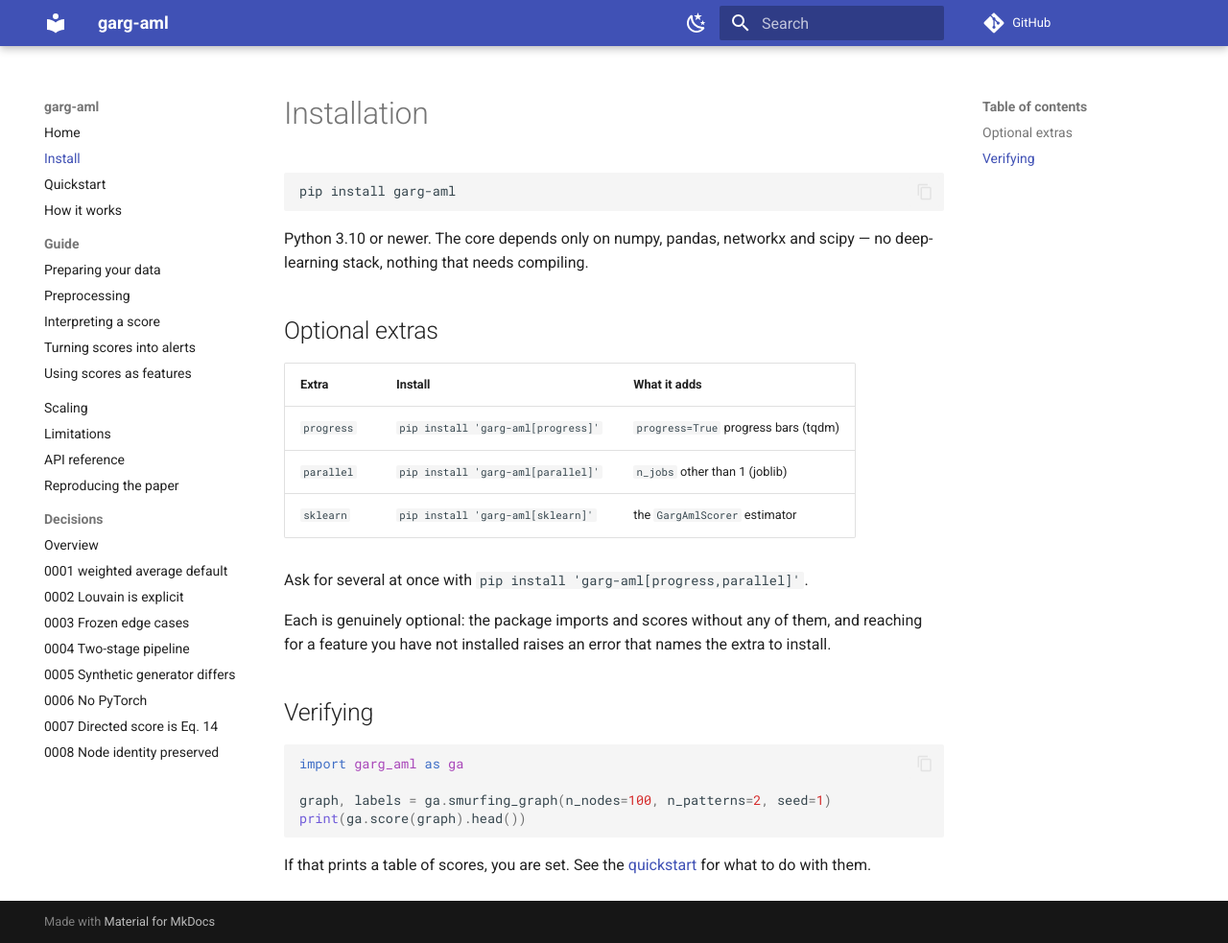
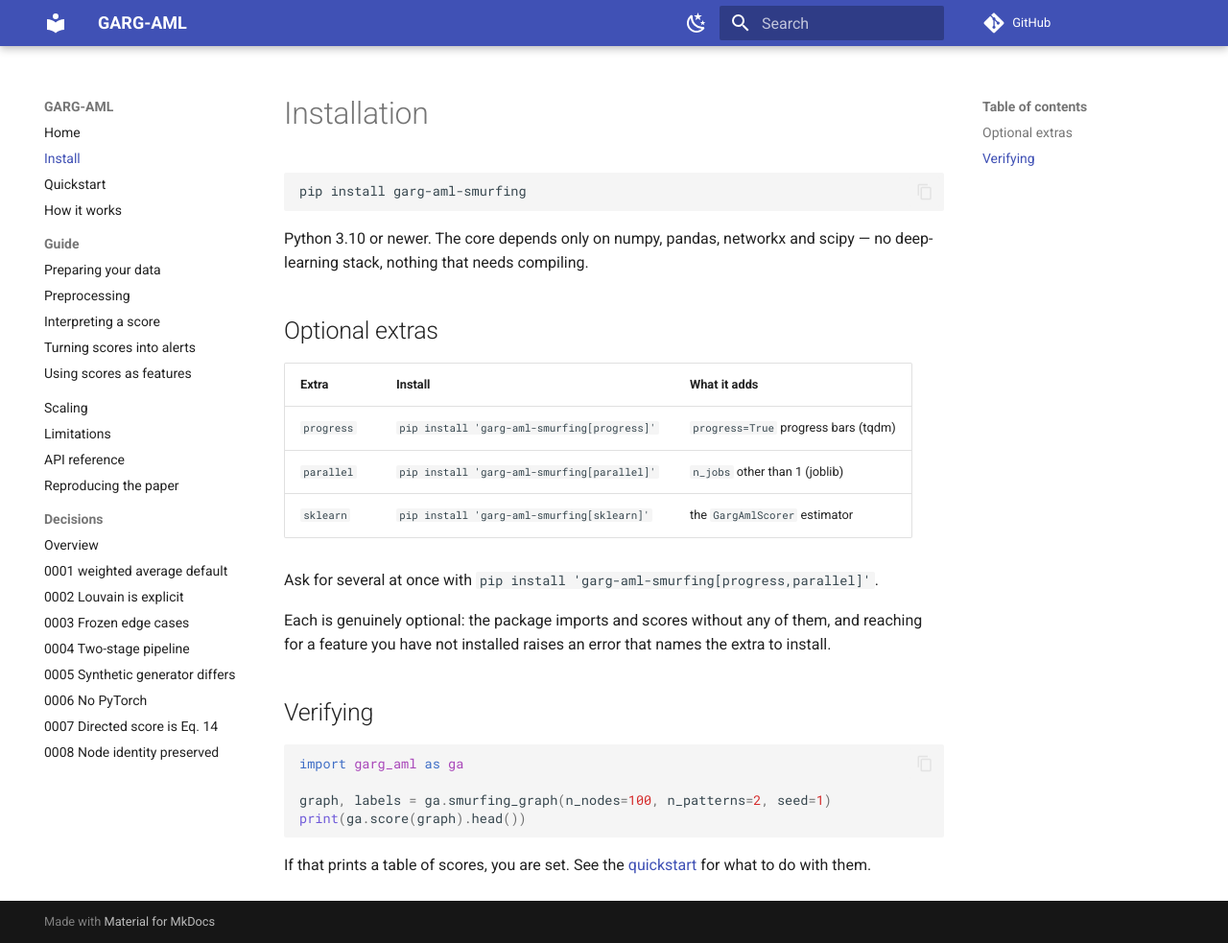
Before and after one commit to VerbekeLab/garg-aml, an MkDocs documentation site: the page built from docs/install.md, in a window 1280 px wide and 983 px high. Shown: the whole window at 96% size. Built offline with MkDocs 1.6.1 and Material for MkDocs 9.7.7, drawn with Linux system fonts in a browser that asks for light colours; comment, search, counter and statistics services are not loaded.

Commit message:
Phase 5: prepare the 0.1.0 release as garg-aml-smurfing

````diff
--- a/docs/install.md
+++ b/docs/install.md
@@ -1,7 +1,7 @@
 # Installation
 
 ```bash
-pip install garg-aml
+pip install garg-aml-smurfing
 ```
 
 Python 3.10 or newer. The core depends only on numpy, pandas, networkx and
@@ -11,11 +11,11 @@ scipy — no deep-learning stack, nothing that needs compiling.
 
 | Extra | Install | What it adds |
 |---|---|---|
-| `progress` | `pip install 'garg-aml[progress]'` | `progress=True` progress bars (tqdm) |
-| `parallel` | `pip install 'garg-aml[parallel]'` | `n_jobs` other than 1 (joblib) |
-| `sklearn` | `pip install 'garg-aml[sklearn]'` | the `GargAmlScorer` estimator |
+| `progress` | `pip install 'garg-aml-smurfing[progress]'` | `progress=True` progress bars (tqdm) |
+| `parallel` | `pip install 'garg-aml-smurfing[parallel]'` | `n_jobs` other than 1 (joblib) |
+| `sklearn` | `pip install 'garg-aml-smurfing[sklearn]'` | the `GargAmlScorer` estimator |
 
-Ask for several at once with `pip install 'garg-aml[progress,parallel]'`.
+Ask for several at once with `pip install 'garg-aml-smurfing[progress,parallel]'`.
 
 Each is genuinely optional: the package imports and scores without any of them,
 and reaching for a feature you have not installed raises an error that names the
--- a/mkdocs.yml
+++ b/mkdocs.yml
@@ -1,4 +1,4 @@
-site_name: garg-aml
+site_name: GARG-AML
 site_description: Graph-based detection of smurfing patterns in transaction networks
 repo_url: https://github.com/VerbekeLab/garg-aml
 edit_uri: edit/main/docs/
--- a/pyproject.toml
+++ b/pyproject.toml
@@ -3,7 +3,7 @@ requires = ["hatchling>=1.27"]
 build-backend = "hatchling.build"
 
 [project]
-name = "garg-aml"
+name = "garg-aml-smurfing"
 dynamic = ["version"]
 description = "Graph-based detection of smurfing patterns in transaction networks."
 readme = "README.md"
--- a/src/garg_aml/__init__.py
+++ b/src/garg_aml/__init__.py
@@ -74,7 +74,8 @@ def __getattr__(name: str) -> Any:
             from .estimator import GargAmlScorer
         except ImportError as exc:  # pragma: no cover - depends on the environment
             raise ImportError(
-                "GargAmlScorer needs scikit-learn: pip install 'garg-aml[sklearn]'"
+                "GargAmlScorer needs scikit-learn: "
+                "pip install 'garg-aml-smurfing[sklearn]'"
             ) from exc
         return GargAmlScorer
     raise AttributeError(f"module {__name__!r} has no attribute {name!r}")
````
Also changed, not shown: CONTRIBUTING.md (+3 -2 lines), README.md (+6 -4 lines), docs/decisions/0006-no-torch-dependency.md (+1 -1 lines), docs/index.md (+4 -2 lines), docs/reproducing.md (+1 -1 lines), 2 other files.
